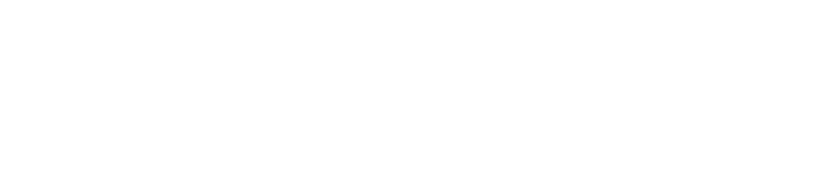
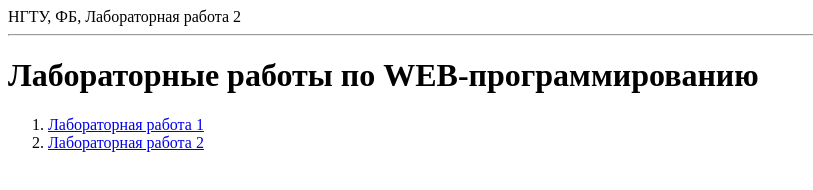
Before and after one commit to margaritaaa07/web-front-labs, a plain HTML site: page index.html in a window 1280 px wide. Shown: the whole page, without its empty margins (0-813 px from the left). Drawn offline with Linux system fonts and the light colour scheme.

Commit message:
Меню на все лабораторные

```diff
--- a/index.html
+++ b/index.html
@@ -6,6 +6,21 @@
     <title>Бережная Маргарита Валерьевна. Лабораторные работы по WEB-программированию</title>
 </head>
 <body>
+    <header>
+        НГТУ, ФБ, Лабораторная работа 2
+        <hr>
+    </header>
+    <main>
+        <h1>Лабораторные работы по WEB-программированию</h1>
 
+        <ol>
+            <li>
+                <a href="lab1/lab1.html">Лабораторная работа 1</a>
+            </li>
+            <li>
+                <a href="lab2/lab2.html">Лабораторная работа 2</a>
+            </li>
+        </ol>
+    </main>
 </body>
 </html>
```
